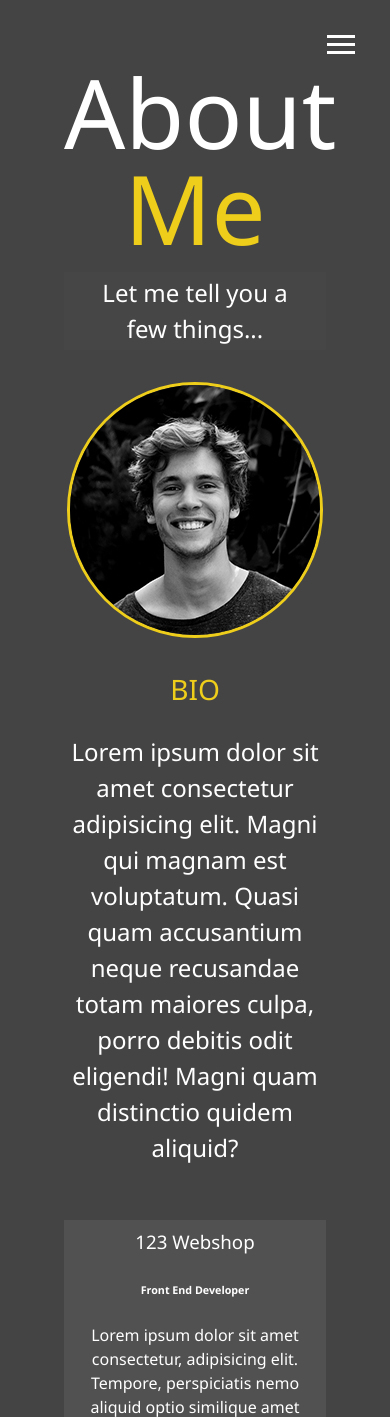
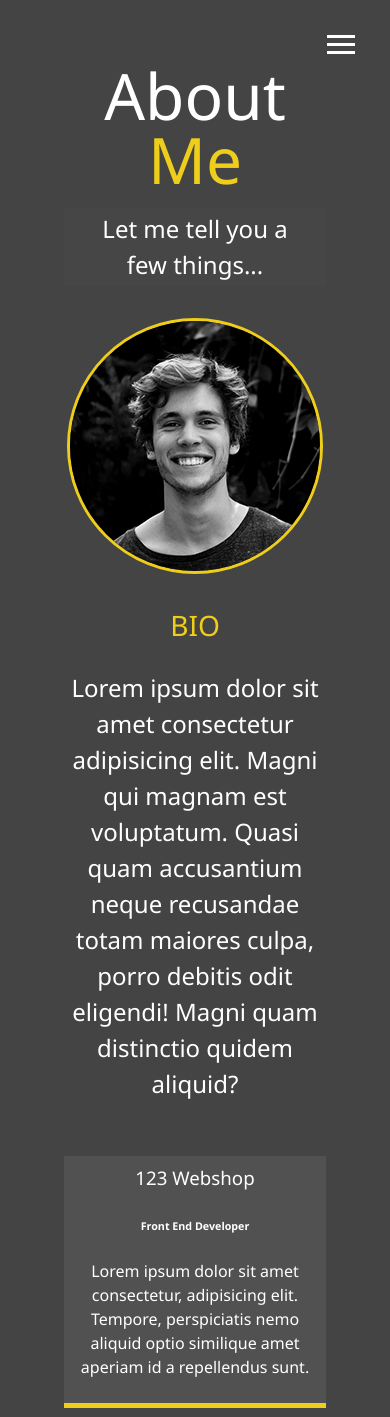
Before and after one commit to kenkirkley/portfolio, a PHP site: page /dist/about.html in a window 390 px wide. Shown: the top 1417 px of the page. Run offline with PHP 8.4, Linux system fonts and the light colour scheme; some libraries are stand-ins or nearby versions.

Commit message:
Deployment Fixes

```diff
--- a/dist/css/main.css
+++ b/dist/css/main.css
@@ -296,3 +296,10 @@ main {
     font-size: 5rem; }
   .boxes div {
     font-size: 1.5rem; } }
+
+@media screen and (min-width: 300px) and (max-width: 499px) {
+  #contact h1.lg-heading,
+  #about h1.lg-heading {
+    font-size: 4rem; }
+  .boxes div {
+    font-size: 1.3rem; } }
--- a/scss/_config.scss
+++ b/scss/_config.scss
@@ -37,6 +37,11 @@ $background-opacity: 0.85;
     @return #fff;
   }
 }
+@mixin mediaXS {
+  @media screen and (min-width: 300px) and (max-width: 499px) {
+    @content;
+  }
+}
 
 @mixin mediaSm {
   @media screen and (max-width: 500px) {
--- a/scss/_mobile.scss
+++ b/scss/_mobile.scss
@@ -84,3 +84,14 @@
     font-size: 1.5rem;
   }
 }
+
+@include mediaXS {
+  #contact h1.lg-heading,
+  #about h1.lg-heading {
+    font-size: 4rem;
+  }
+
+  .boxes div {
+    font-size: 1.3rem;
+  }
+}
```
